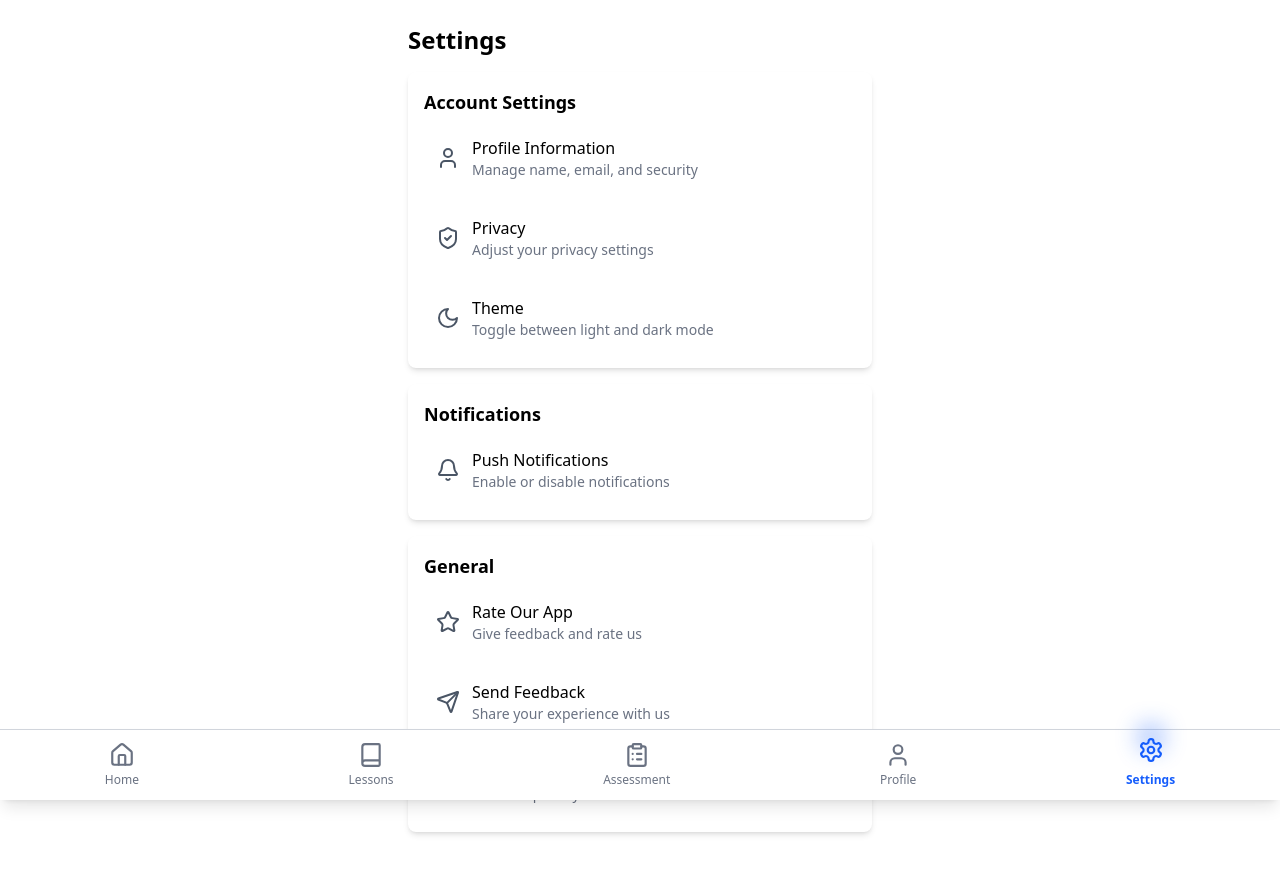
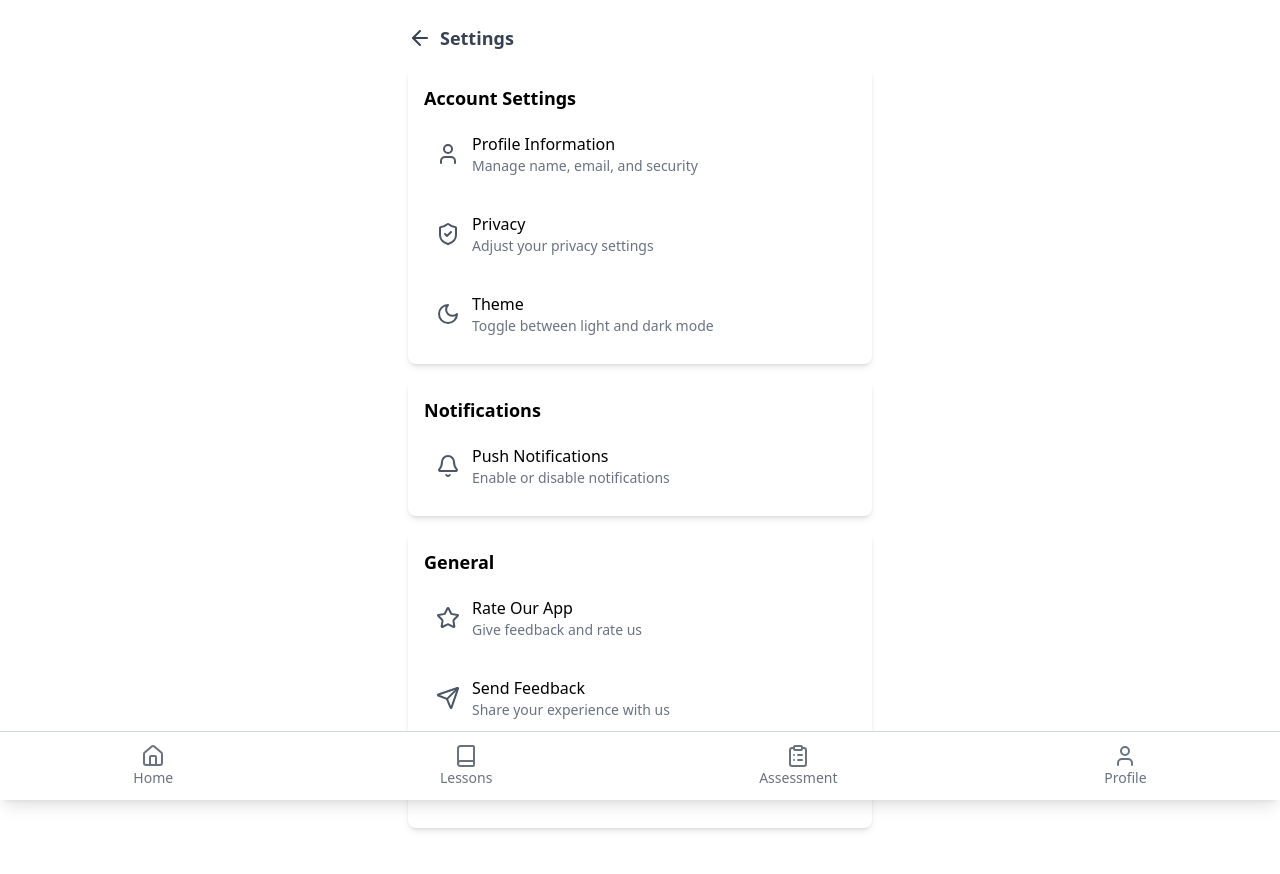
Before and after one commit to tortangChris/EduAR, a React (Vite) app: page /settings in a window 1280 px wide. Shown: the top 874 px of the page. Built offline with nearby package versions, Linux system fonts and the light colour scheme.

Commit message:
Change Setting Navigation

```diff
--- a/src/Components/BottomNav.jsx
+++ b/src/Components/BottomNav.jsx
@@ -1,5 +1,5 @@
 import React from "react";
-import { NavLink } from "react-router-dom";
+import { NavLink, useLocation } from "react-router-dom";
 import { Home, Book, ClipboardList, User, Settings } from "lucide-react";
 
 const navItems = [
@@ -7,53 +7,41 @@ const navItems = [
   { name: "Lessons", path: "/lessons", icon: Book },
   { name: "Assessment", path: "/assessment", icon: ClipboardList },
   { name: "Profile", path: "/profile", icon: User },
-  { name: "Settings", path: "/settings", icon: Settings },
 ];
 
 const BottomNav = () => {
+  const location = useLocation();
+
   return (
+    <>
+      {/* Bottom Navigation */}
       <div className="fixed bottom-0 left-0 w-full bg-white shadow-lg flex justify-around py-3 border-t border-gray-300">
         {navItems.map((item) => (
           <NavLink
             key={item.name}
             to={item.path}
             className={({ isActive }) =>
-            `relative flex flex-col items-center text-gray-500 text-sm transition-all duration-300 group`
+              `relative flex flex-col items-center text-gray-500 text-sm transition-all duration-300 ${
+                isActive ? "text-blue-600 font-bold" : "hover:text-blue-500"
+              }`
             }
           >
             {({ isActive }) => (
-            <div className="relative flex flex-col items-center">
+              <>
                 <div
-                className={`relative transition-all duration-300 ${
-                  isActive ? "translate-y-[-5px]" : ""
+                  className={`relative transition-transform duration-300 ${
+                    isActive ? "-translate-y-2" : ""
                   }`}
                 >
-                <item.icon
-                  size={26}
-                  className={`transition-all duration-300 ${
-                    isActive
-                      ? "text-blue-600"
-                      : "text-gray-500 group-hover:text-blue-500"
-                  }`}
-                />
-                {isActive && (
-                  <div className="absolute -top-3 left-1/2 transform -translate-x-1/2 w-6 h-6 bg-blue-600 rounded-full blur-md opacity-50"></div>
-                )}
+                  <item.icon size={24} />
                 </div>
-              <span
-                className={`mt-1 text-xs transition-all duration-300 ${
-                  isActive
-                    ? "text-blue-600 font-semibold"
-                    : "text-gray-500 group-hover:text-blue-500"
-                }`}
-              >
                 {item.name}
-              </span>
-            </div>
+              </>
             )}
           </NavLink>
         ))}
       </div>
+    </>
   );
 };
 
--- a/src/Components/Home.jsx
+++ b/src/Components/Home.jsx
@@ -1,9 +1,20 @@
 import React from "react";
-import { Home } from "lucide-react";
+import { Home, Settings } from "lucide-react";
+import { useNavigate } from "react-router-dom";
 
 const HomePage = () => {
+  const navigate = useNavigate();
+
   return (
-    <div className="p-6">
+    <div className="p-6 relative">
+      {/* Settings Icon at Top-Right */}
+      <button
+        className="absolute top-4 right-4 p-2 rounded-full hover:bg-gray-200 transition"
+        onClick={() => navigate("/settings")}
+      >
+        <Settings size={24} className="text-gray-600" />
+      </button>
+
       <div className="flex items-center space-x-3">
         <Home size={32} className="text-blue-600" />
         <h1 className="text-2xl font-bold">Welcome to EduAR</h1>
--- a/src/Components/Settings.jsx
+++ b/src/Components/Settings.jsx
@@ -1,5 +1,6 @@
 import React from "react";
 import {
+  ArrowLeft,
   User,
   ShieldCheck,
   Moon,
@@ -8,6 +9,7 @@ import {
   Send,
   FileText,
 } from "lucide-react";
+import { useNavigate } from "react-router-dom";
 
 const settingsOptions = [
   {
@@ -63,9 +65,18 @@ const settingsOptions = [
 ];
 
 const Settings = () => {
+  const navigate = useNavigate();
+
   return (
     <div className="p-6 max-w-lg mx-auto">
-      <h2 className="text-2xl font-bold mb-4">Settings</h2>
+      {/* Back Button */}
+      <button
+        onClick={() => navigate(-1)}
+        className="flex items-center text-gray-700 font-bold text-lg mb-4"
+      >
+        <ArrowLeft size={24} className="mr-2" />
+        Settings
+      </button>
 
       {settingsOptions.map((section, index) => (
         <div key={index} className="mb-4 bg-white rounded-lg shadow-md p-4">
```
Lines whose indentation alone changed are shown as unchanged.
